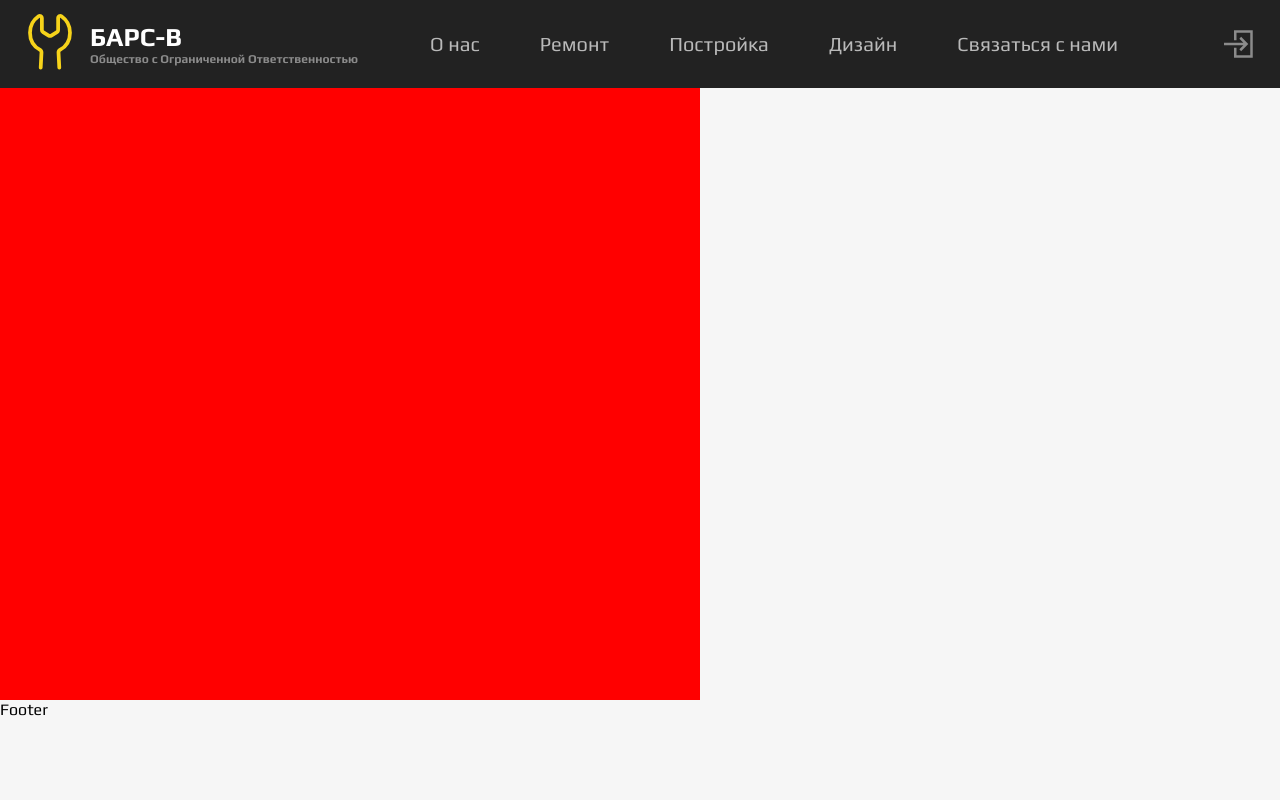
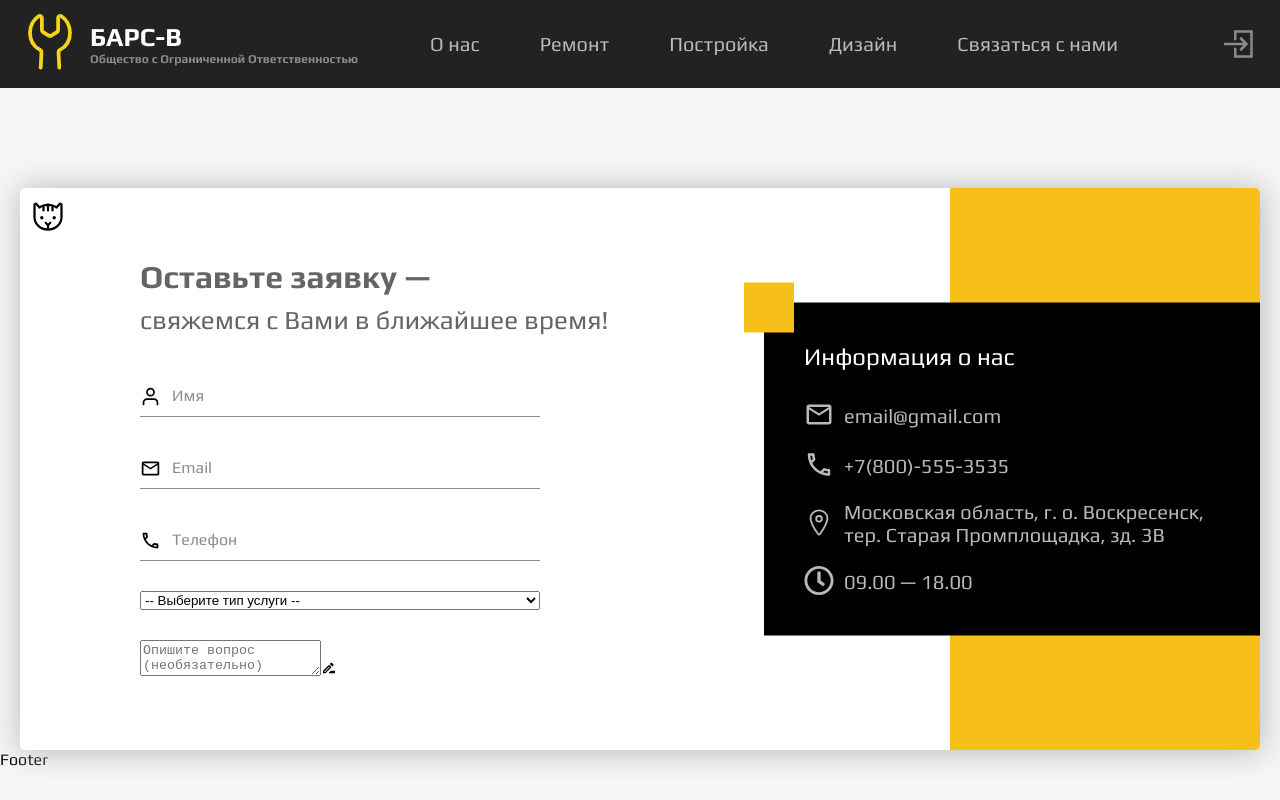
Before and after one commit to phicae4f/hardware-store, a React (Vite) app in the folder client/: page / in a window 1280 px wide. Built offline with nearby package versions, Linux system fonts and the light colour scheme.

Commit message:
contactUs

```diff
--- a/client/src/components/ContactUs.tsx
+++ b/client/src/components/ContactUs.tsx
@@ -1,8 +1,48 @@
+import { PiCat } from "react-icons/pi";
+import { CustomInput } from "../ui/CustomInput"
+import { CustomSelect } from "../ui/CustomSelect"
+import { CustomTextArea } from "../ui/CustomTextArea"
+import { MdOutlineMailOutline, MdOutlinePhone } from "react-icons/md";
+import { IoLocationOutline } from "react-icons/io5";
+import { FaRegClock } from "react-icons/fa";
+
 export const ContactUs = () => {
     return (
         <section className="contact-us">
             <div className="container">
-                <div className="contact-us__wrapper"></div>
+                <div className="contact-us__wrapper">
+                    <span className="contact-us__icon"><PiCat size={36}/></span>
+                    <h1 className="contact-us__title">Оставьте заявку &mdash;</h1>
+                    <p className="contact-us__text">cвяжемся с&nbsp;Вами в&nbsp;ближайшее время!</p>
+                    <form  className="contact-us__form">
+                        <CustomInput type="text" placeholder="Имя" name="username"/>
+                        <CustomInput type="email" placeholder="Email" name="email"/>
+                        <CustomInput type="tel" placeholder="Телефон" name="tel"/>
+                        <CustomSelect/>
+                        <CustomTextArea placeholder="Опишите вопрос (необязательно)"/>
+                    </form>
+                    <div className="contact-us__info">
+                        <h2 className="contact-us__info-title">Информация о&nbsp;нас</h2>
+                        <ul className="contact-us__list">
+                            <li className="contact-us__item">
+                                <span className="contact-us__item-icon"><MdOutlineMailOutline size={30}/></span>
+                                <a className="contact-us__item-link" href="mailto:email@gmail.com">email@gmail.com</a>
+                            </li>
+                            <li className="contact-us__item">
+                                <span className="contact-us__item-icon"><MdOutlinePhone size={30}/></span>
+                                <a className="contact-us__item-link" href="tel:+78005553535">+7(800)-555-3535</a>
+                            </li>
+                            <li className="contact-us__item">
+                                <span className="contact-us__item-icon"><IoLocationOutline size={30}/></span>
+                                <span className="contact-us__item-text">Московская область, г. о. Воскресенск, тер. Старая Промплощадка, зд. 3В</span>
+                            </li>
+                            <li className="contact-us__item">
+                                <span className="contact-us__item-icon"><FaRegClock size={30}/></span>
+                                <span className="contact-us__item-text">09.00&nbsp;&mdash; 18.00</span>
+                            </li>
+                        </ul>
+                    </div>
+                </div>
             </div>
         </section>
     )
--- a/client/src/scss/blocks/_contact-us.scss
+++ b/client/src/scss/blocks/_contact-us.scss
@@ -1,7 +1,120 @@
 @use "../global/variables" as *;
+
 .contact-us {
+    margin: 0 auto;
+    padding-top: 188px;
+    $root: &;
 
-    width: 700px;
-    height: 700px;
-    background-color: red;
+    &__wrapper {
+        position: relative;
+        padding: 70px 120px;
+        display: flex;
+        flex-direction: column;
+        gap: 10px;
+        width: 100%;
+        background-color: $color-white;
+        min-height: 500px;
+        border-radius: 5px;
+        box-shadow: 1px 1px 32px 1px $color-silver;
+
+
+        &::after {
+            position: absolute;
+            content: "";
+            width: 25%;
+            top: 0;
+            right: 0;
+            height: 100%;
+            background-color: $color-moon-yellow;
+            border-radius: 0 5px 5px 0;
+
+        }
+    }
+
+    &__icon {
+        position: absolute;
+        top: 10px;
+        left: 10px;
+    }
+
+    &__title {
+        margin: 0;
+        font-size: 32px;
+        color: $color-dim-gray;
+    }
+
+    &__text {
+        margin: 0 0 30px;
+        font-size: 26px;
+        color: $color-dim-gray;
+    }
+
+    &__form {
+        display: flex;
+        flex-direction: column;
+        gap: 30px;
+        width: 40%;
+    }
+
+    &__info {
+        padding: 40px;
+        position: absolute;
+        z-index: 10;
+        top: 50%;
+        transform: translateY(-50%);
+        right: 0;
+        content: "";
+        background-color: $color-black;
+        width: 40%;
+        min-height: 300px;
+        display: flex;
+        flex-direction: column;
+        align-items: flex-start;
+        gap: 30px;
+
+        &::after {
+            position: absolute;
+            content: "";
+            width: 50px;
+            height: 50px;
+            background-color: $color-moon-yellow;
+            top: -20px;
+            left: -20px;
+        }
+    }
+
+    &__info-title {
+        color: $color-white;
+        margin: 0;
+        font-weight: 300;
+    }
+
+    &__list  {
+        display: flex;
+        flex-direction: column;
+        align-items: flex-start;
+        gap: 20px;
+    }
+
+    &__item {
+        display: flex;
+        align-items: center;
+        gap: 10px;
+        font-size: 20px;
+        &:hover {
+            #{$root}__item-text,  #{$root}__item-link,  #{$root}__item-icon {
+                color: $color-white;
+            }
+        }
+    }
+
+    &__item-text, &__item-link, &__item-icon {
+        display: flex;
+        color: $color-silver;
+        transition: color $transition-300;
+    }
+
+    &__item-link {
+        cursor: pointer;
+    }
 }
--- /dev/null
+++ b/client/src/scss/blocks/_custom-textarea.scss
@@ -0,0 +1,5 @@
+@use "../global/variables" as *;
+
+.custom-textarea {
+
+}
--- a/client/src/scss/style.scss
+++ b/client/src/scss/style.scss
@@ -13,6 +13,8 @@
 @use "./blocks/header";
 @use "./blocks/auth";
 @use "./blocks/custom-input";
+@use "./blocks/custom-textarea";
+@use "./blocks/custom-select";
 @use "./blocks/contact-us";
 
 //VARIABLES
--- a/client/src/ui/CustomInput.tsx
+++ b/client/src/ui/CustomInput.tsx
@@ -1,5 +1,7 @@
 import type { InputHTMLAttributes } from "react";
 import { FaLock, FaUser } from "react-icons/fa";
+import { FiUser } from "react-icons/fi";
+import { MdOutlineMailOutline, MdOutlinePhone } from "react-icons/md";
 
 interface CustomInputProps extends InputHTMLAttributes<HTMLInputElement> {
 
@@ -7,10 +9,27 @@ interface CustomInputProps extends InputHTMLAttributes<HTMLInputElement> {
 
 export const CustomInput = (props: CustomInputProps) => {
   const {type, name, ...inputProps} = props
+
+  const getIcon = () => {
+    switch (name) {
+      case "login":
+        return <FaUser size={21} />
+      case "password":
+        return <FaLock size={21} />
+      case "username":
+        return <FiUser size={21} />
+      case "email":
+        return <MdOutlineMailOutline size={21} />
+      case "tel":
+        return <MdOutlinePhone size={21}/>
+      default:
+        return <FaUser size={21} />
+    }
+  }
   return (
     <div className="custom-input">
       <span className="custom-input__icon">
-        {props.name == "login" ? <FaUser size={21} /> : <FaLock size={21} />}
+        {getIcon()}
       </span>
       <input
         className="custom-input__field"
--- /dev/null
+++ b/client/src/ui/CustomSelect.tsx
@@ -0,0 +1,27 @@
+
+export const CustomSelect = () => {
+    return (
+    <select name="service_type" required>
+        <option value="">-- Выберите тип услуги --</option>
+
+        <optgroup label="🔨 Ремонт">
+            <option value="Ремонт квартиры">Ремонт квартиры</option>
+            <option value="Ремонт дома">Ремонт дома</option>
+            <option value="Ремонт офиса">Ремонт офиса</option>
+        </optgroup>
+
+        <optgroup label="🏠 Строительство">
+            <option value="Строительство дома">Строительство дома</option>
+            <option value="Строительство бани">Строительство бани</option>
+            <option value="Строительство гаража">Строительство гаража</option>
+        </optgroup>
+
+        <optgroup label="🎨 Дизайн">
+            <option value="Дизайн интерьера">Дизайн интерьера</option>
+        </optgroup>
+
+        <option value="Консультация">Консультация</option>
+        <option value="Другое">Другое</option>
+    </select>
+    )
+}
--- /dev/null
+++ b/client/src/ui/CustomTextArea.tsx
@@ -0,0 +1,15 @@
+import { MdOutlineDriveFileRenameOutline } from "react-icons/md"
+
+interface CustomTextAreaProps {
+    placeholder: string
+}
+
+export const CustomTextArea = (props: CustomTextAreaProps) => {
+    return (
+        <div className="custom-textarea">
+            <textarea className="custom-textarea__field" name="textarea" placeholder={props.placeholder}>
+            </textarea>
+            <span className="custom-textarea__icon"><MdOutlineDriveFileRenameOutline/></span>
+        </div>
+    )
+}
```
Also changed, not shown: client/src/scss/blocks/_custom-select.scss (added).
